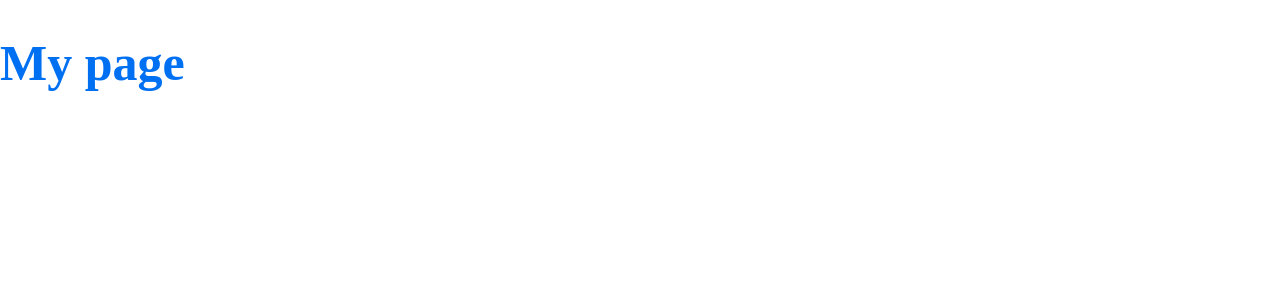
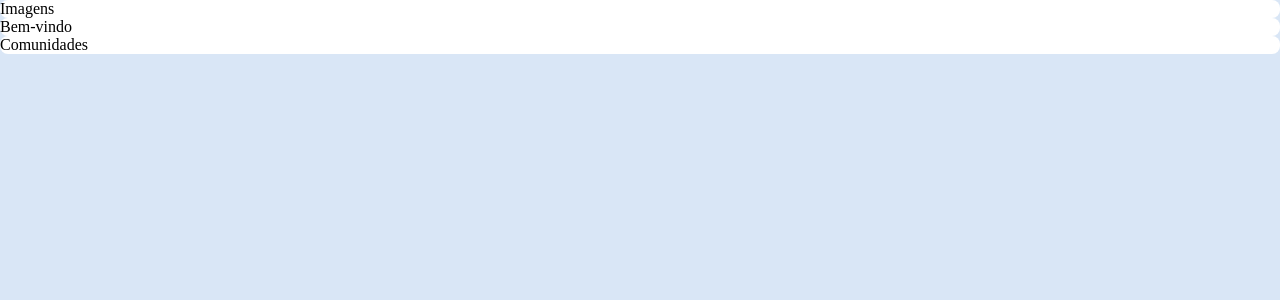
Before and after one commit to lucalexand/alurakut, a Next.js app in the folder alurakut/: page / in a window 1280 px wide. Shown: the top 300 px of the page. Built offline with nearby package versions, Linux system fonts and the light colour scheme.

Commit message:
no message

```diff
--- a/alurakut/pages/_app.js
+++ b/alurakut/pages/_app.js
@@ -5,6 +5,7 @@ const GlobalStyle = createGlobalStyle`
     margin: 0;
     padding: 0;
     box-sizing: border-box;
+    background-color: #D9E6F6;
   }
 `
 
--- a/alurakut/pages/index.js
+++ b/alurakut/pages/index.js
@@ -5,6 +5,23 @@ const Title = styled.h1`
   color: ${({ theme }) => theme.colors.primary};
 `
 
+const Box = styled.div`
+  background: #ffffff;
+  border-radius: 8px;
+`;
+
 export default function Home() {
-  return <Title>My page</Title>
+  return (
+    <main>
+      <Box>
+        Imagens
+      </Box>
+      <Box>
+        Bem-vindo
+      </Box>
+      <Box>
+        Comunidades
+      </Box>
+    </main>
+  )
 }
```
